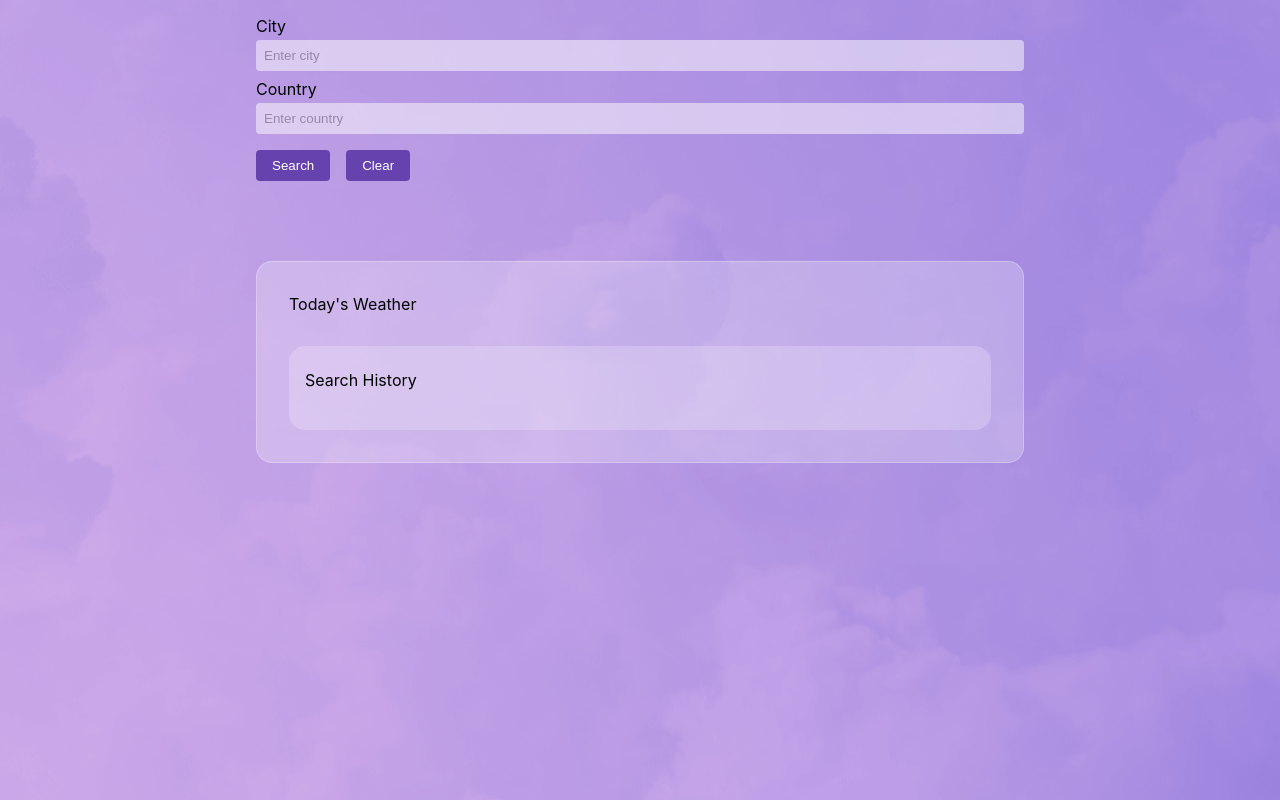
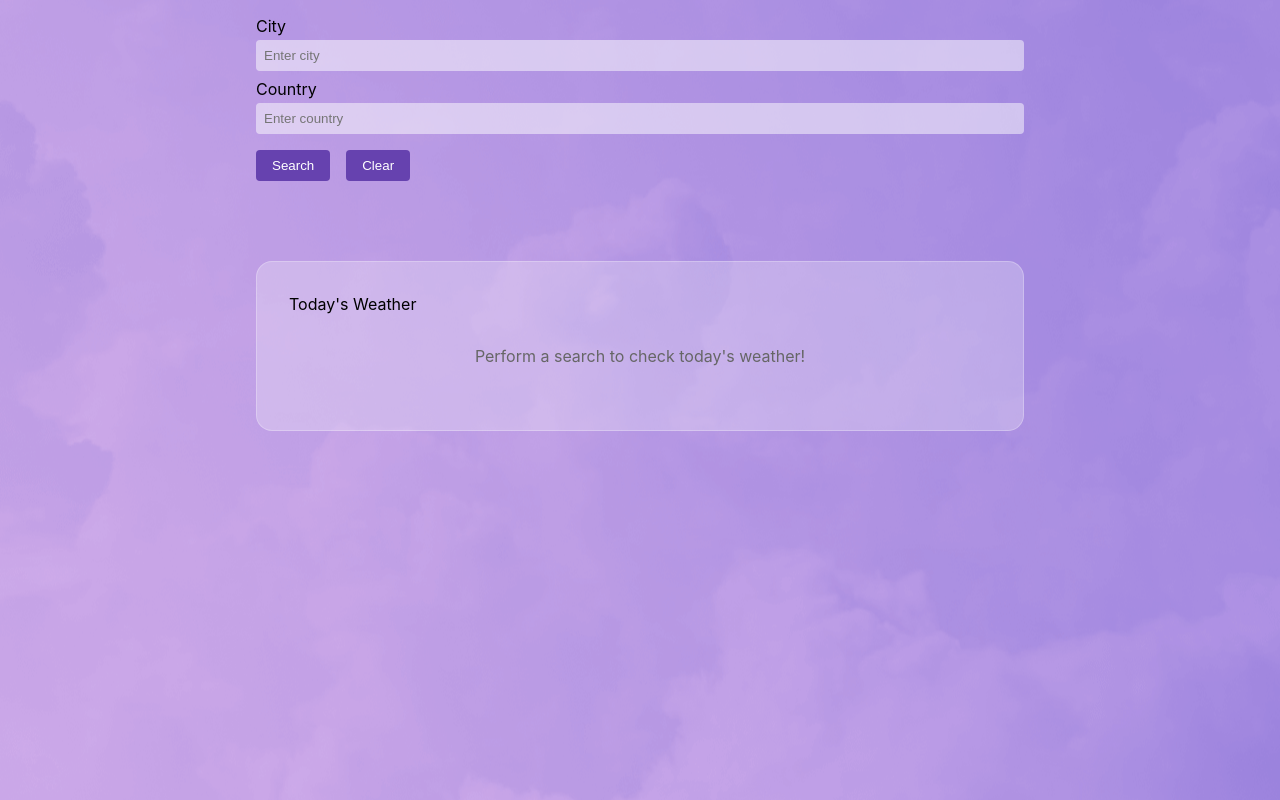
Before and after one commit to wweiyang/weather-app, a React (Create React App) app: page / in a window 1280 px wide. Built offline with nearby package versions, Linux system fonts and the light colour scheme.

Commit message:
Order search history by datetime, add content for no history scenario

```diff
--- a/src/components/Form/form.module.css
+++ b/src/components/Form/form.module.css
@@ -13,7 +13,7 @@
   border: none;
   padding: 0.5rem 0.5rem;
   border-radius: 0.25rem;
-  opacity: 0.5;
+  background: rgba(255, 255, 255, 0.5);
 }
 
 .buttonGroup {
--- a/src/components/SearchHistory/History.tsx
+++ b/src/components/SearchHistory/History.tsx
@@ -13,6 +13,11 @@ export default function SearchHistory(): JSX.Element {
   const localStorageEntries = Object.entries(localStorage)?.map(
     ([key, value]) => [key, JSON.parse(value)]
   );
+
+  // sort entries by date using the keys which are the dates
+  const orderedEntries = localStorageEntries.sort(([keyA], [keyB]) => {
+    return new Date(keyB).getTime() - new Date(keyA).getTime();
+  });
 
   const handleSearch = (city: string, country: string) => {
     setCity(city);
@@ -41,9 +46,16 @@ export default function SearchHistory(): JSX.Element {
   };
 
   return (
+    <>
+      {orderedEntries.length === 0 && (
+        <p className={styles.noHistory}>
+          Perform a search to check today's weather!
+        </p>
+      )}
+      {orderedEntries.length > 0 && (
         <div className={styles.historyContainer}>
           <h1 className={styles.historyHeading}>Search History</h1>
-      {localStorageEntries.map(([key, value]) => (
+          {orderedEntries.map(([key, value]) => (
             <div className={styles.historyItem} key={key}>
               <div className={styles.itemDetails}>
                 <p
@@ -58,12 +70,17 @@ export default function SearchHistory(): JSX.Element {
                 >
                   <FontAwesomeIcon icon={faSearch} />
                 </button>
-            <button onClick={() => deleteItem(key)} className={styles.button}>
+                <button
+                  onClick={() => deleteItem(key)}
+                  className={styles.button}
+                >
                   <FontAwesomeIcon icon={faTrash} />
                 </button>
               </div>
             </div>
           ))}
         </div>
+      )}
+    </>
   );
 }
--- a/src/components/SearchHistory/history.module.css
+++ b/src/components/SearchHistory/history.module.css
@@ -3,6 +3,13 @@
   padding: 1rem;
   background: rgba(255, 255, 255, 0.2);
   border-radius: 1rem;
+}
+
+.noHistory {
+  margin: 2rem 0;
+  color: #666666;
+  font-size: 1rem;
+  text-align: center;
 }
 
 .historyHeading {
```
Lines whose indentation alone changed are shown as unchanged.
